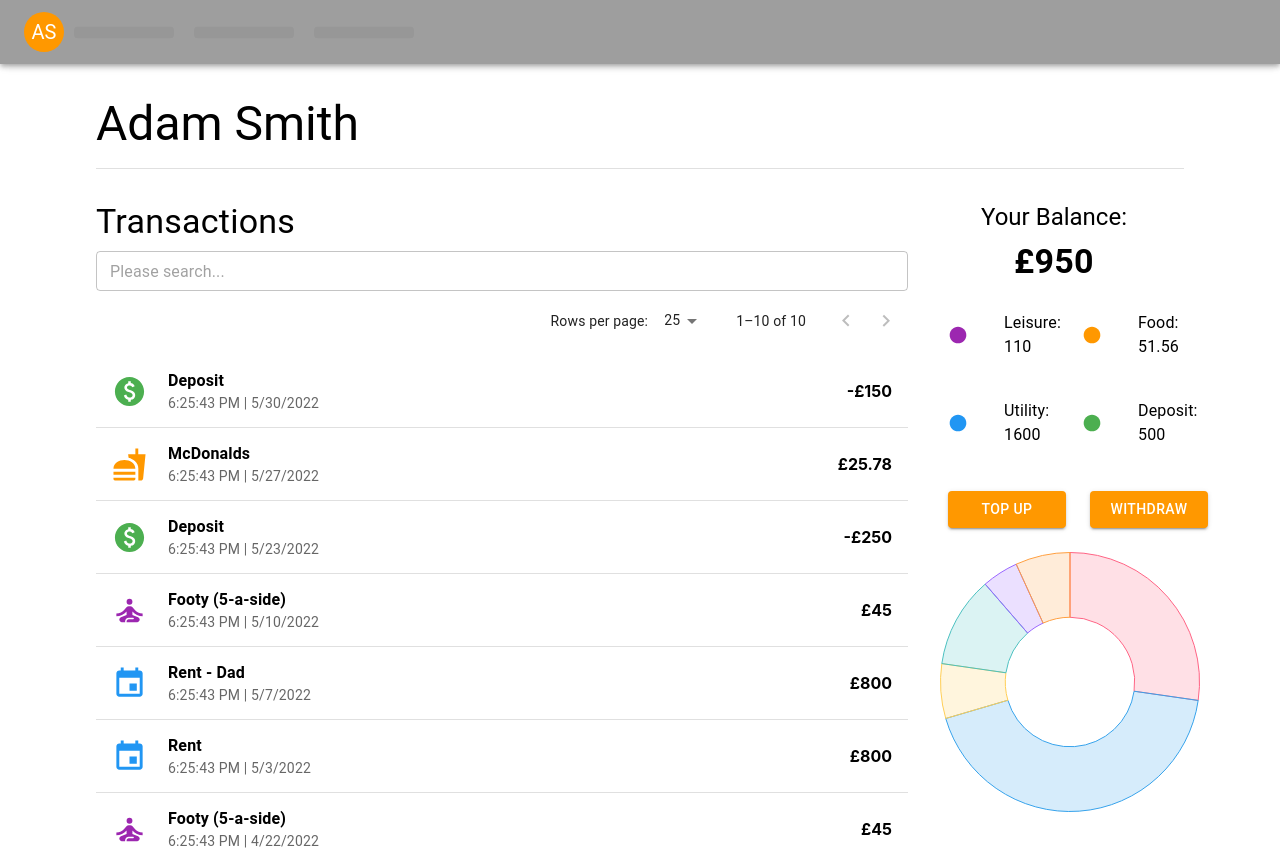
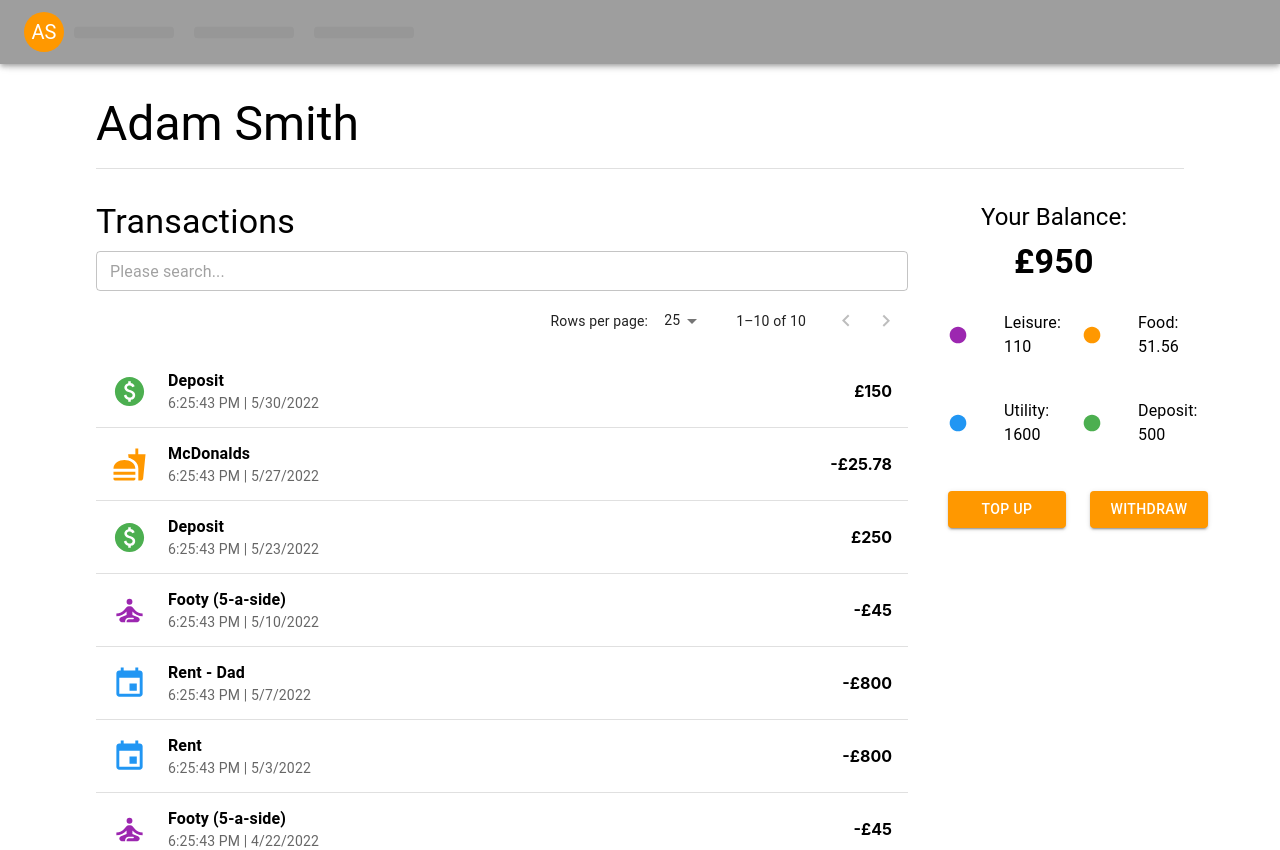
Before and after one commit to josh171/react_playground, a React (Create React App) app: page / in a window 1280 px wide. Shown: the top 850 px of the page. Built offline with nearby package versions, Linux system fonts and the light colour scheme.

Commit message:
final push

```diff
--- a/package.json
+++ b/package.json
@@ -16,7 +16,6 @@
     "@types/react-dom": "^18.0.9",
     "chart.js": "^4.0.1",
     "react": "^18.2.0",
-    "react-chartjs-2": "^5.0.1",
     "react-dom": "^18.2.0",
     "react-scripts": "5.0.1",
     "typescript": "^4.9.4",
--- a/src/Components/Balance.tsx
+++ b/src/Components/Balance.tsx
@@ -13,7 +13,6 @@ import { ITransactionData, PaymentType } from "../Context/TypesAndStates";
 import { blue, green, orange, purple } from "@mui/material/colors";
 import { useState } from "react";
 import FormDialog from "./SubComponents/FormDialog";
-import SpendingGraph from "./SubComponents/SpendingGraph";
 
 function Balance() {
   const { balance, transactions } = useAppContext();
@@ -107,11 +106,6 @@ function Balance() {
           </Button>
         </Grid>
       </Grid>
-      <Grid container spacing={2}>
-        <Grid item xs={12}>
-          <SpendingGraph />
-        </Grid>
-      </Grid>
       <FormDialog open={open} setOpen={setOpen} payment_type={paymentType} />
     </Stack>
   );
--- a/src/Components/SubComponents/FormDialog.tsx
+++ b/src/Components/SubComponents/FormDialog.tsx
@@ -26,7 +26,7 @@ const fieldProps: any = {
   size: "small",
   fullWidth: true,
   variant: "standard",
-  require: true
+  require: "true",
 };
 const fields: FormField[] = [
   {
--- a/src/Components/SubComponents/SpendingGraph.tsx
+++ /dev/null
@@ -1,38 +0,0 @@
-import { Doughnut } from "react-chartjs-2";
-import { Chart, ArcElement } from "chart.js";
-
-Chart.register(ArcElement);
-
-function SpendingGraph() {
-  const data = {
-    labels: ["Red", "Blue", "Yellow", "Green", "Purple", "Orange"],
-    datasets: [
-      {
-        label: "# of Votes",
-        data: [12, 19, 3, 5, 2, 3],
-        backgroundColor: [
-          "rgba(255, 99, 132, 0.2)",
-          "rgba(54, 162, 235, 0.2)",
-          "rgba(255, 206, 86, 0.2)",
-          "rgba(75, 192, 192, 0.2)",
-          "rgba(153, 102, 255, 0.2)",
-          "rgba(255, 159, 64, 0.2)",
-        ],
-        borderColor: [
-          "rgba(255, 99, 132, 1)",
-          "rgba(54, 162, 235, 1)",
-          "rgba(255, 206, 86, 1)",
-          "rgba(75, 192, 192, 1)",
-          "rgba(153, 102, 255, 1)",
-          "rgba(255, 159, 64, 1)",
-        ],
-        borderWidth: 1,
-      },
-    ],
-  };
-  return <div>
-    <Doughnut data={data} />
-  </div>;
-}
-
-export default SpendingGraph;
--- a/src/Components/Transactions.tsx
+++ b/src/Components/Transactions.tsx
@@ -97,8 +97,8 @@ function Transactions() {
                       />
                       <strong>
                         {payment_type === "debit"
-                          ? `-£${amount}`
-                          : `£${amount}`}
+                          ? `£${amount}`
+                          : `-£${amount}`}
                       </strong>
                     </ListItem>
                     <Divider />
--- a/tsconfig.json
+++ b/tsconfig.json
@@ -21,6 +21,7 @@
     "jsx": "react-jsx"
   },
   "include": [
-    "src"
+    "src",
+    "./setupTests.ts"
   ]
 }
```
Also changed, not shown: 2 other files (tests, documents, lock files or other folders).
